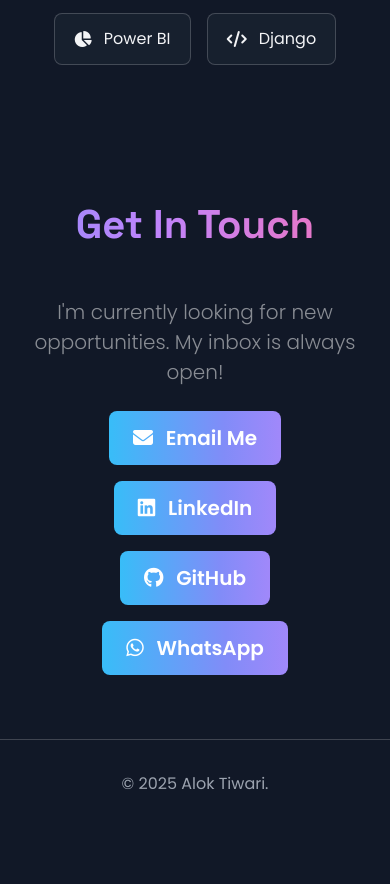
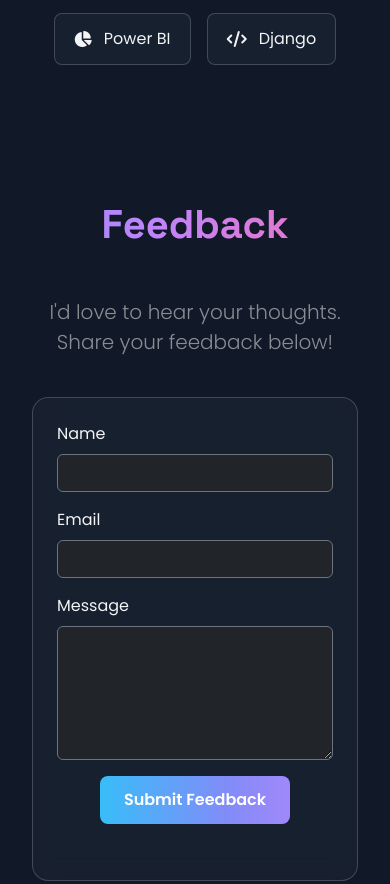
Before and after one commit to AalokT-80/alok-portfolio, a plain HTML site: page index.html in a window 390 px wide. Shown: the part 5962-6846 px from the top of the page. Before the commit the page ends 6806 px from the top, so only its background shows below. Drawn offline with nearby package versions, Linux system fonts and the light colour scheme; animation ran at ten frames a second.

Commit message:
Feedback section Added

```diff
--- a/index.html
+++ b/index.html
@@ -291,6 +291,7 @@
           <li class="nav-item"><a class="nav-link" href="#internships">Internships</a></li>
           <li class="nav-item"><a class="nav-link" href="#skills">Skills</a></li>
           <li class="nav-item"><a class="nav-link" href="#contact">Contact</a></li>
+          <li class="nav-item"><a class="nav-link" href="#feedback">Feedback</a></li>
         </ul>
       </div>
     </div>
@@ -489,6 +490,59 @@
         </div>
       </div>
     </section>
+    <section id="feedback">
+      <div class="container text-center">
+        <h2 data-aos="fade-up" class="gradient-text">Feedback</h2>
+        <p data-aos="fade-up" data-aos-delay="100" class="lead text-white-50 mb-4">
+          I'd love to hear your thoughts. Share your feedback below!
+        </p>
+
+        <div class="row justify-content-center">
+          <div class="col-md-8" data-aos="fade-up" data-aos-delay="200">
+            <form action="https://formsubmit.co/er.alok.tiwari.25@gmail.com" method="POST" class="glass-card p-4"
+              target="hidden_iframe" onsubmit="submitted=true; showModal();">
+              <!-- Prevent CAPTCHA & Redirect -->
+              <input type="hidden" name="_captcha" value="false">
+              <input type="hidden" name="_next" value="">
+
+              <div class="mb-3 text-start">
+                <label for="name" class="form-label">Name</label>
+                <input type="text" name="name" class="form-control bg-dark text-white border-secondary" id="name"
+                  required>
+              </div>
+
+              <div class="mb-3 text-start">
+                <label for="email" class="form-label">Email</label>
+                <input type="email" name="email" class="form-control bg-dark text-white border-secondary" id="email"
+                  required>
+              </div>
+
+              <div class="mb-3 text-start">
+                <label for="message" class="form-label">Message</label>
+                <textarea name="message" rows="5" class="form-control bg-dark text-white border-secondary" id="message"
+                  required></textarea>
+              </div>
+
+              <button type="submit" class="btn btn-gradient">Submit Feedback</button>
+            </form>
+          </div>
+        </div>
+      </div>
+
+      <!-- Hidden iframe to prevent redirect -->
+      <iframe name="hidden_iframe" style="display:none;" onload="if(submitted) showModal();"></iframe>
+
+      <!-- Success Modal -->
+      <div class="modal fade" id="successModal" tabindex="-1" aria-labelledby="successModalLabel" aria-hidden="true">
+        <div class="modal-dialog modal-dialog-centered">
+          <div class="modal-content glass-card text-center p-4">
+            <h5 class="gradient-text mb-2" id="successModalLabel">Thank You!</h5>
+            <p class="text-white-50 mb-0">Your feedback has been received successfully.</p>
+          </div>
+        </div>
+      </div>
+    </section>
+
 
     <section id="contact">
       <div class="container text-center">
@@ -525,6 +579,14 @@
   <script src="https://cdn.jsdelivr.net/particles.js/2.0.0/particles.min.js" defer></script>
 
   <script>
+
+    let submitted = false;
+
+    function showModal() {
+      const modal = new bootstrap.Modal(document.getElementById('successModal'));
+      modal.show();
+    }
+
     document.addEventListener('DOMContentLoaded', () => {
       AOS.init({ duration: 800, once: true, offset: 50 });
 
```
